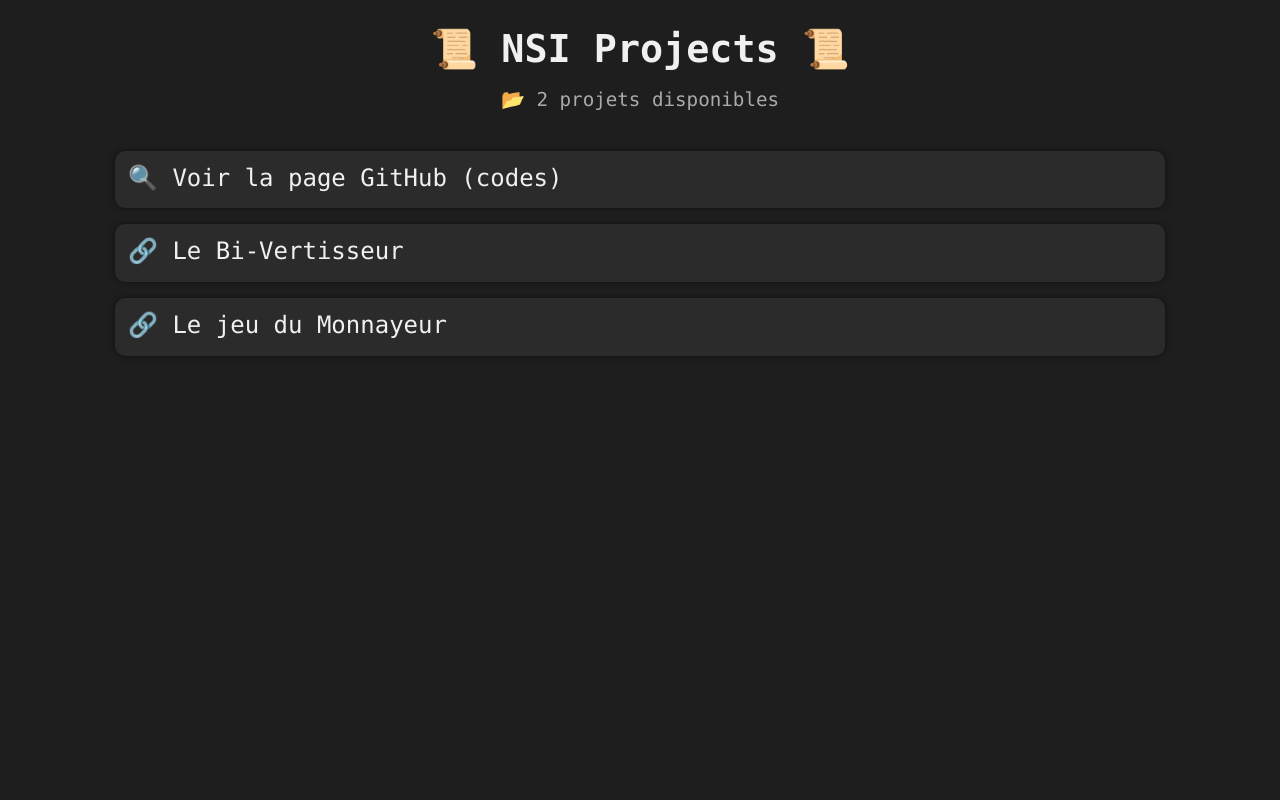
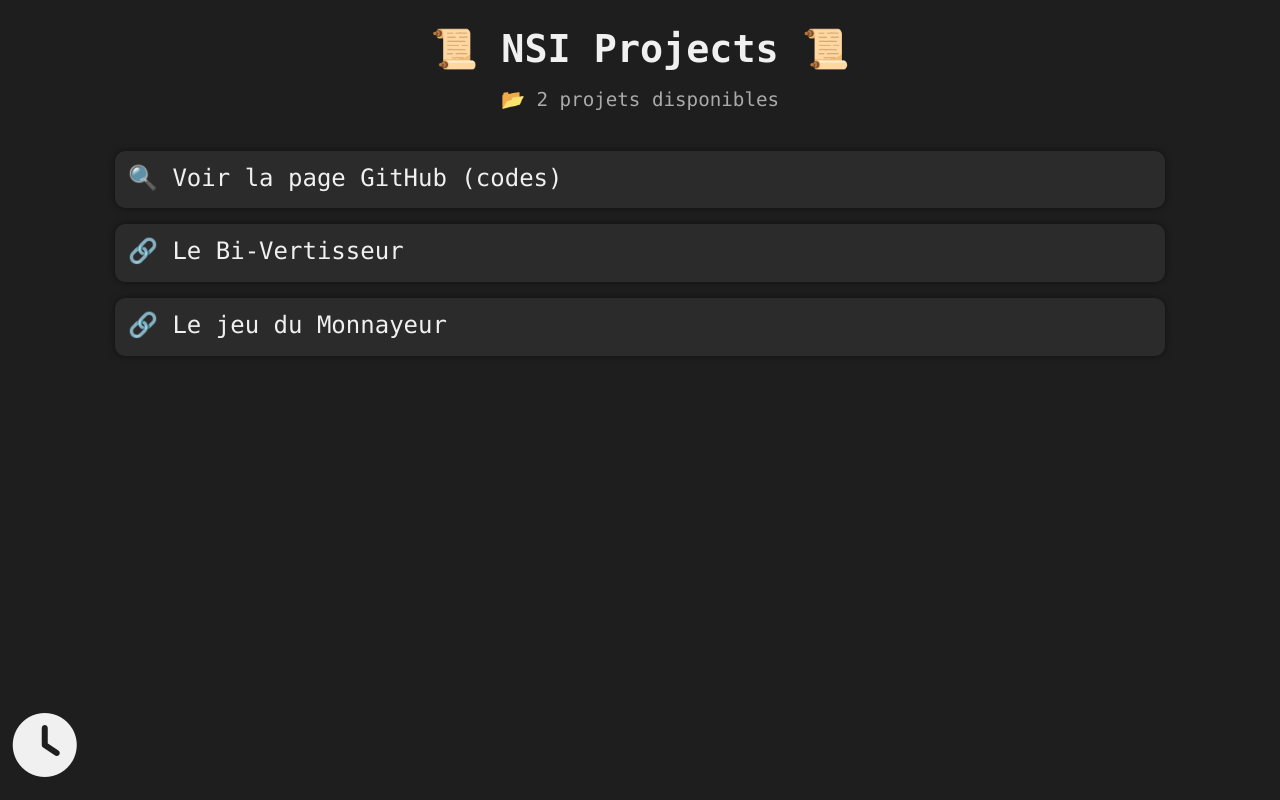
Before and after one commit to NSI-Projects/nsi-projects.github.io, a plain HTML site: page index.html in a window 1280 px wide. Drawn offline with Linux system fonts and the light colour scheme.

Commit message:
Update index.html

```diff
--- a/index.html
+++ b/index.html
@@ -14,6 +14,7 @@
         <a class="project-link" target="_blank" href="https://github.com/NSI-Projects/nsi-projects.github.io">🔍 Voir la page GitHub (codes)</a>
         <a class="project-link project-site" href="https://bi-vertisseur.github.io" target="_blank">🔗 Le Bi-Vertisseur</a>
         <a class="project-link project-site" href="monnayeur/monnayeur.html">🔗 Le jeu du Monnayeur</a>
+        <a class="turtle-timer-link" href="https://turtle-timer.github.io" target="_blank"><i class="fa-solid fa-clock"></i></a>
     </body>
     <script src="script.js"></script>
 </html>
```
